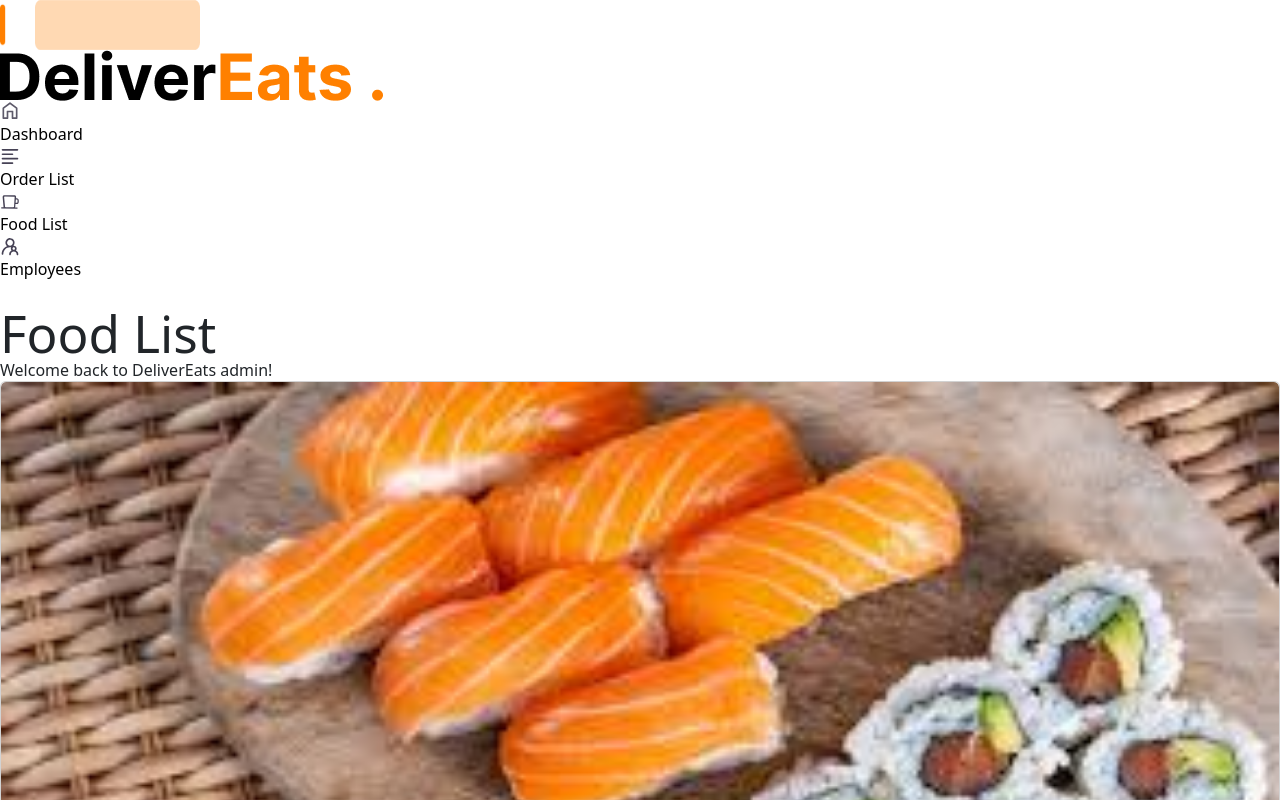
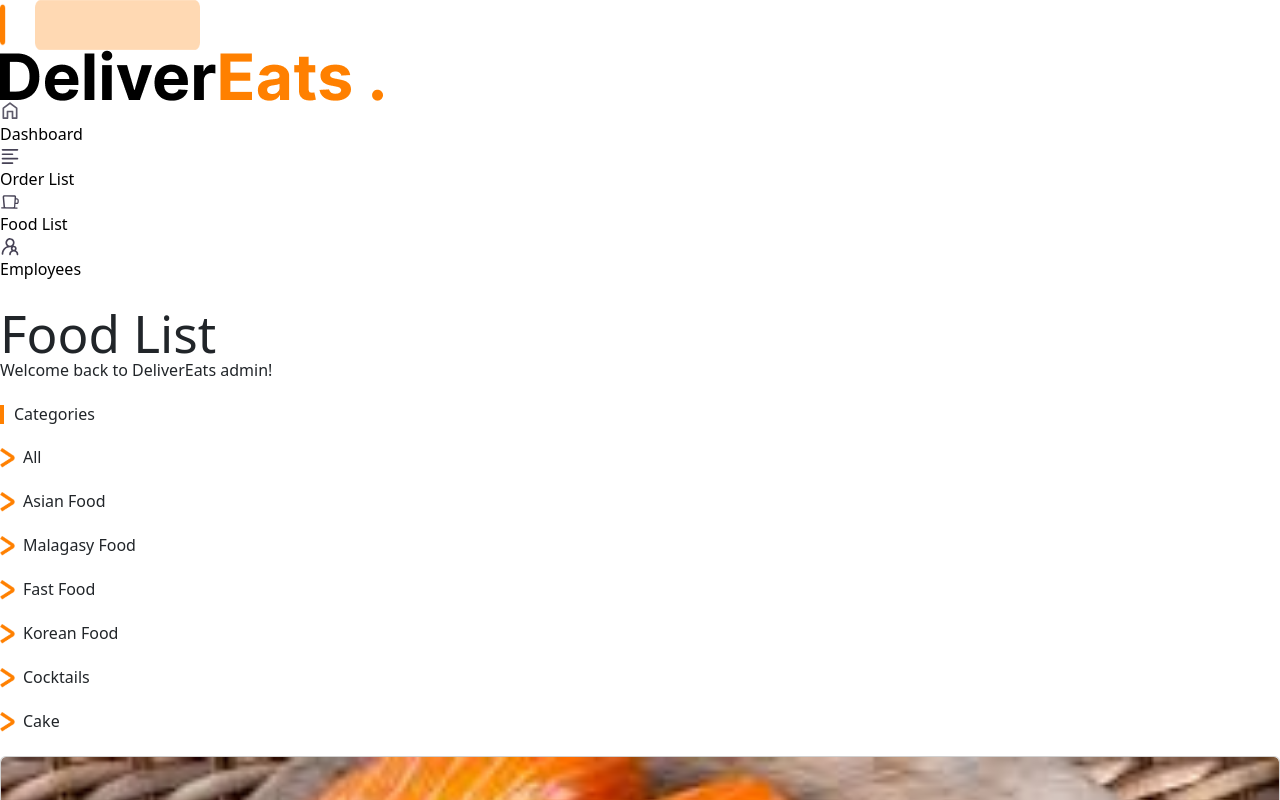
Before and after one commit to Lucas-Hr/Food-Delivery, a React (Vite) app in the folder client/: page /menuadmin in a window 1280 px wide. Shown: the top 800 px of the page. Built offline with nearby package versions, Linux system fonts and the light colour scheme.

Commit message:
Added category component

```diff
--- a/client/src/App.jsx
+++ b/client/src/App.jsx
@@ -32,7 +32,7 @@
         <div className='flex'>
           <SideNav />
             <Routes>
-              <Route path='/' element={<Dashboard />}></Route>
+              <Route path='/dashboard' element={<Dashboard />}></Route>
               <Route path='/orderlist' element={<OrderList />}></Route>
               <Route path='/menuadmin' element={<MenuAdmin />}></Route>
               <Route path='/employees' element={<Employees />}></Route>
--- a/client/src/components/admin/SideNav.jsx
+++ b/client/src/components/admin/SideNav.jsx
@@ -26,7 +26,7 @@
         </div>
 
         <div className='flex flex-col mt-10 ps-12'>
-            <NavLink onClick={() => setPosition(0)} className="link cursor-pointer position-relative py-3 flex" to="/">
+            <NavLink onClick={() => setPosition(0)} className="link cursor-pointer position-relative py-3 flex" to="/dashboard">
             {({ isActive }) => (
                 <>
                     <img src={DashboardIcon} alt="" className="me-3" />
--- /dev/null
+++ b/client/src/components/menu/Categorie.jsx
@@ -0,0 +1,26 @@
+import React ,{ useState } from 'react'
+import { motion } from 'framer-motion';
+import Arrow from '../../assets/img/arrow.png'
+const Categorie = ({categories ,setCategorie}) => {
+    return (
+        <div>
+            <h2 className='mt-4 text-3xl' style={{borderLeft : "4px solid #FF8000", paddingLeft : "10px"}}>Categories</h2>
+            {categories.map((c, index) => {
+                        return (
+                            <motion.div
+                            initial={{x:0}}
+                            whileHover={{x:10}}
+                            key={index}
+                            className='d-flex my-4 cursor-pointer'
+                            onClick={() => {setCategorie(c)}}
+                            >
+                                <img src={Arrow} style={{width : 15, height : 20}} className='me-2' alt="" />
+                                <h6>{c}</h6>
+                            </motion.div>
+                        )
+                    })}
+        </div>
+    )
+}
+
+export default Categorie
--- a/client/src/components/menu/FoodList.jsx
+++ b/client/src/components/menu/FoodList.jsx
@@ -13,7 +13,7 @@
 import PizzaPeperoni from '../../assets/img/pizzapeperoni.jpg'
 import Tonkotsu from '../../assets/img/tonkotsu.jpg'
 import VanillaCake from '../../assets/img/vanillacake.jpg'
-import Arrow from '../../assets/img/arrow.png'
+import Categorie from './Categorie'
 import { motion } from 'framer-motion'
 import { useQuantity } from '../context/QuantityContext'
 
@@ -165,23 +165,7 @@
                     placeholder='Search food...'
                     onChange={(e) => setSearch(e.target.value)}
                 />
-                <h2 className='mt-4 text-3xl' style={{borderLeft : "4px solid #FF8000", paddingLeft : "10px"}}>Categories</h2>
-                <div>
-                    {categories.map((c, index) => {
-                        return (
-                            <motion.div
-                            initial={{x:0}}
-                            whileHover={{x:10}}
-                            key={index}
-                            className='d-flex my-4 cursor-pointer'
-                            onClick={() => {setCategorie(c)}}
-                            >
-                                <img src={Arrow} style={{width : 15, height : 20}} className='me-2' alt="" />
-                                <h6>{c}</h6>
-                            </motion.div>
-                        )
-                    })}
-                </div>
+                <Categorie categories={categories} setCategorie={setCategorie}/>
             </motion.div>
 
             <motion.div
--- a/client/src/screen/admin/Menu.jsx
+++ b/client/src/screen/admin/Menu.jsx
@@ -1,7 +1,7 @@
 import React , { useState } from 'react'
 import FoodCard from '../../components/admin/FoodCard'
 import { motion } from 'framer-motion'
-
+import Categorie from '../../components/menu/Categorie'
 import Sushi from '../../assets/img/sushi.jpg'
 import Romazava from '../../assets/img/romazava.jpg'
 import CheeseBurger from '../../assets/img/cheeseburger.jpg'
@@ -19,6 +19,8 @@
 
 
 function Menu() {
+const categories = ['All','Asian Food','Malagasy Food', 'Fast Food' , 'Korean Food', 'Cocktails', 'Cake'];
+const [categorie, setCategorie] = useState('All');
 const [food, setFood] = useState([
         {
             img: Sushi,
@@ -117,9 +119,10 @@
       <div className='bg-[#F2F2F2] w-full px-8 py-4'>
         <h1 className='text-[#464255] text-2xl font-semibold'>Food List</h1>
         <h3 className='text-[#A3A3A3]'>Welcome back to DeliverEats admin!</h3>
-        <div className='mt-10'>
-          <div className='flex flex-wrap justify-between w-full  overflow-scroll'>
-            {
+        <div className='mt-10 flex '>
+          <Categorie categories={categories} setCategorie={setCategorie}/>
+          <div className='flex flex-wrap justify-between w-full  overflow-scroll ms-10'>
+          {categorie === 'All' ?
                 food.map((f, index) => {
                     return (
                         <motion.div
@@ -131,8 +134,21 @@
                             <FoodCard img={f.img} title={f.title} ingredients={f.ingredients} price={f.price} />
                         </motion.div>
                     )
-            })
-            }
+                }) :
+
+                food.filter((f) => f.category === categorie)
+                .map((f, index) => {
+                    return (
+                        <motion.div
+                            initial={{opacity : 0}}
+                            animate={{opacity : 1}}
+                            transition={{duration : 1}}
+                            key={index}
+                        >
+                            <FoodCard img={f.img} title={f.title} ingredients={f.ingredients} price={f.price} />
+                        </motion.div>
+                    )
+                })}
           </div>
 
         </div>
```
Also changed, not shown: client/src/components/menu/Search.jsx (added, +9 -0 lines), client/src/components/menu/Sort.jsx (added, +9 -0 lines). Lines whose indentation alone changed are shown as unchanged.
